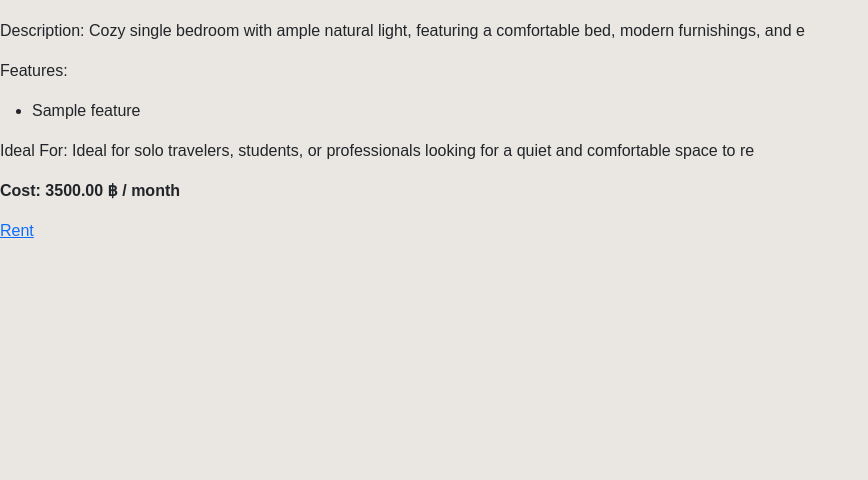
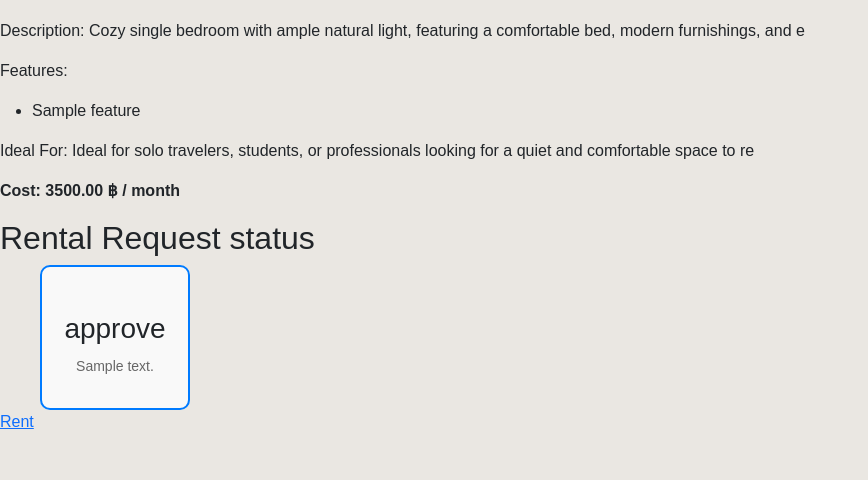
Before and after one commit to Pong50887/RentHub-Connect-Selenium, a Django app: template renthub/templates/renthub/rental.html in a window 1280 px wide. Shown: the part 320-800 px from the top of the page, without its empty margins (0-868 px from the left). Run offline with Django 5.2, Linux system fonts and the light colour scheme; data comes from the database, SQL or seed files in the repository; tables that the repository leaves empty hold one stand-in row (values such as "Sample post"); the template is opened without the code that fills it: values that come from a table or form of the project are taken from there, most other values are stand-ins (such as "Sample title", 1, 10 or a date in 2020).

Commit message:
Moved status to Rental page

```diff
--- a/renthub/static/renthub/status.css
+++ b/renthub/static/renthub/status.css
@@ -1,59 +1,60 @@
 .milestone-container {
-    display: flex; /* Flex for the container */
-    justify-content: center; /* Center the entire milestone line */
-    margin: 20px 0; /* Margin around the container */
+    display: flex;
+    justify-content: center;
+    margin: 20px 0;
+    position: relative; /* Position relative to manage the timeline line */
 }
 
-.milestone-line {
-    display: flex; /* Display milestones in a row */
-    align-items: center; /* Center items vertically within the line */
-    position: relative; /* Position relative for circles */
-}
-
-.milestone {
-    background-color: #f9f9f9; /* Light background color for milestones */
-    border: 2px solid #007bff; /* Border color */
-    border-radius: 10px; /* Rounded corners */
-    padding: 15px; /* Padding around the text */
-    width: 150px; /* Fixed width for each milestone box */
-    margin: 0 20px; /* Space between milestone boxes */
-    text-align: center; /* Center align text */
-    position: relative; /* Position relative for the circle above */
-}
-
-.milestone-status {
-    font-size: 1.2em; /* Larger font size for the status */
-    font-weight: bold; /* Bold font for emphasis */
-    color: #333; /* Darker text color */
-}
-
-.milestone-description {
-    font-size: 0.9em; /* Normal font size for the description */
-    color: #555; /* Slightly lighter color for description */
-    margin-top: 5px; /* Space between status and description */
-}
-
-/* Line and circle styles */
-.milestone-line::before {
+/* Add this for the timeline line */
+.milestone-container::before {
     content: '';
     position: absolute;
-    top: 50%; /* Align to the middle */
+    top: 50%; /* Halfway through the container to run through the middle */
     left: 0;
     right: 0;
     height: 4px; /* Thickness of the line */
     background-color: #007bff; /* Line color */
-    z-index: 1; /* Ensure line is behind the circles */
+    z-index: 0; /* Make sure it sits behind the milestones */
 }
 
-.milestone::after {
-    content: '';
+.milestone-line {
+    display: flex;
+    align-items: center;
+    position: relative;
+}
+
+.milestone {
+    background-color: #f9f9f9;
+    border: 2px solid #007bff;
+    border-radius: 10px;
+    padding: 15px;
+    width: 150px;
+    margin: 0 40px; /* Increased margin for spacing between items */
+    text-align: center;
+    position: relative;
+    z-index: 1; /* Ensure milestone boxes are above the line */
+}
+
+/* Circle styling */
+.milestone-circle {
+    width: 20px;
+    height: 20px;
+    border-radius: 50%;
+    background-color: #007bff;
     position: absolute;
-    top: -15px; /* Position above the milestone */
-    left: 50%; /* Center the circle */
-    transform: translateX(-50%); /* Adjust for centering */
-    width: 20px; /* Diameter of the circle */
-    height: 20px; /* Diameter of the circle */
-    border-radius: 50%; /* Make it circular */
-    background-color: #007bff; /* Circle color */
-    z-index: 2; /* Ensure circles are above the line */
+    top: -15px; /* Adjust so circle stays above the line */
+    left: 50%;
+    transform: translateX(-50%);
+    z-index: 2; /* Circles are above the line */
 }
+
+.milestone-status {
+    margin-top: 30px; /* Create space below the circle */
+}
+
+/* Optional: Style milestone description */
+.milestone-description {
+    margin-top: 10px;
+    font-size: 14px;
+    color: #666;
+}
--- a/renthub/templates/renthub/rental.html
+++ b/renthub/templates/renthub/rental.html
@@ -1,4 +1,8 @@
 {% extends 'base.html' %}
+{% block extra_css %}
+    {% load static %}
+    <link rel="stylesheet" href="{% static 'renthub/status.css' %}">
+{% endblock %}
 {% block content %}
 {% if room %}
     <h1>room: {{ room }}</h1>
@@ -18,6 +22,22 @@
     <p>Ideal For: {{ room.room_type.ideal_for }}</p>
     <p><b>Cost: {{ room.price }} ฿ / month</b></p>
 
+    <div class="rental-status">
+        {% if milestones %}
+        <h2>Rental Request status</h2>
+            {% for milestone in milestones %}
+                <div class="milestone">
+                 <div class="milestone-status">
+                     <h3>{{ milestone.status }}</h3>
+                 </div>
+                 <div class="milestone-description">
+                     <p>{{ milestone.description }}</p>
+                  </div>
+                </div>
+            {% endfor %}
+        {% endif %}
+    </div>
+
     <a href="{% url 'renthub:payment' room.room_number %}">Rent</a>
 {% else %}
     <p> This room doesn't exist</p>
```
Also changed, not shown: renthub/templates/renthub/payment.html (+0 -19 lines), renthub/views/room_detail_view.py (+18 -1 lines), renthub/views/room_payment_view.py (+2 -7 lines).
